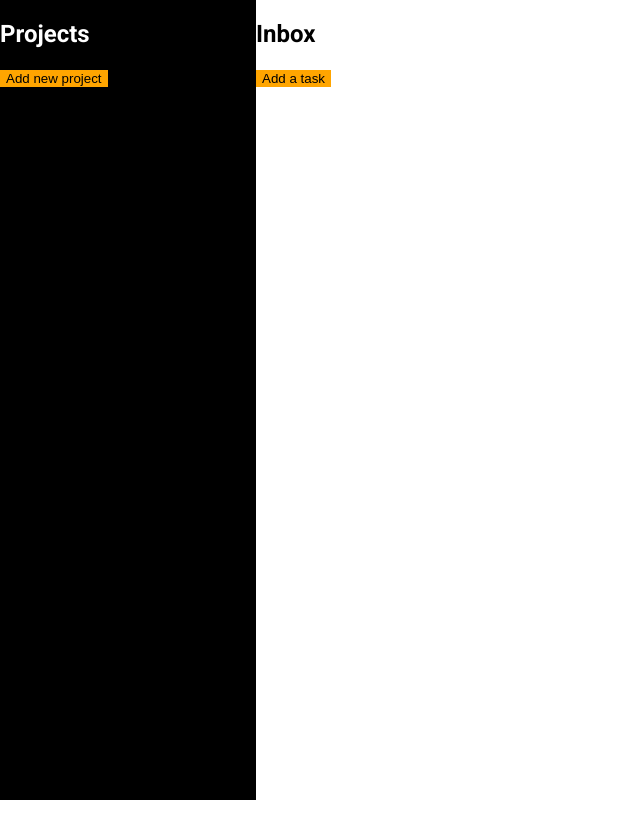
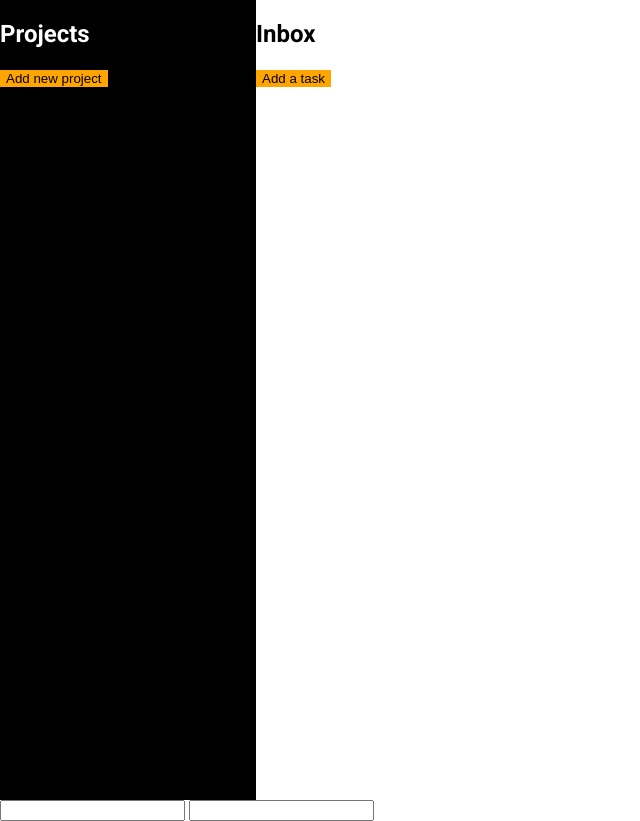
Before and after one commit to ArtemiiHH/todo-list, a website built with webpack: page src/template.html in a window 1280 px wide. Shown: the whole page, without its empty margins (0-640 px from the left). Before the commit the page ends 800 px from the top, so only its background shows below. Built offline with nearby package versions, Linux system fonts and the light colour scheme.

Commit message:
Add basic modal tags

```diff
--- a/src/template.html
+++ b/src/template.html
@@ -22,5 +22,13 @@
         <div class="todo-list"></div>
       </main>
     </div>
+
+    <!-- Modal -->
+    <div id="modal">
+      <form class="todo-form">
+        <input type="text" />
+        <input type="text" />
+      </form>
+    </div>
   </body>
 </html>
```
